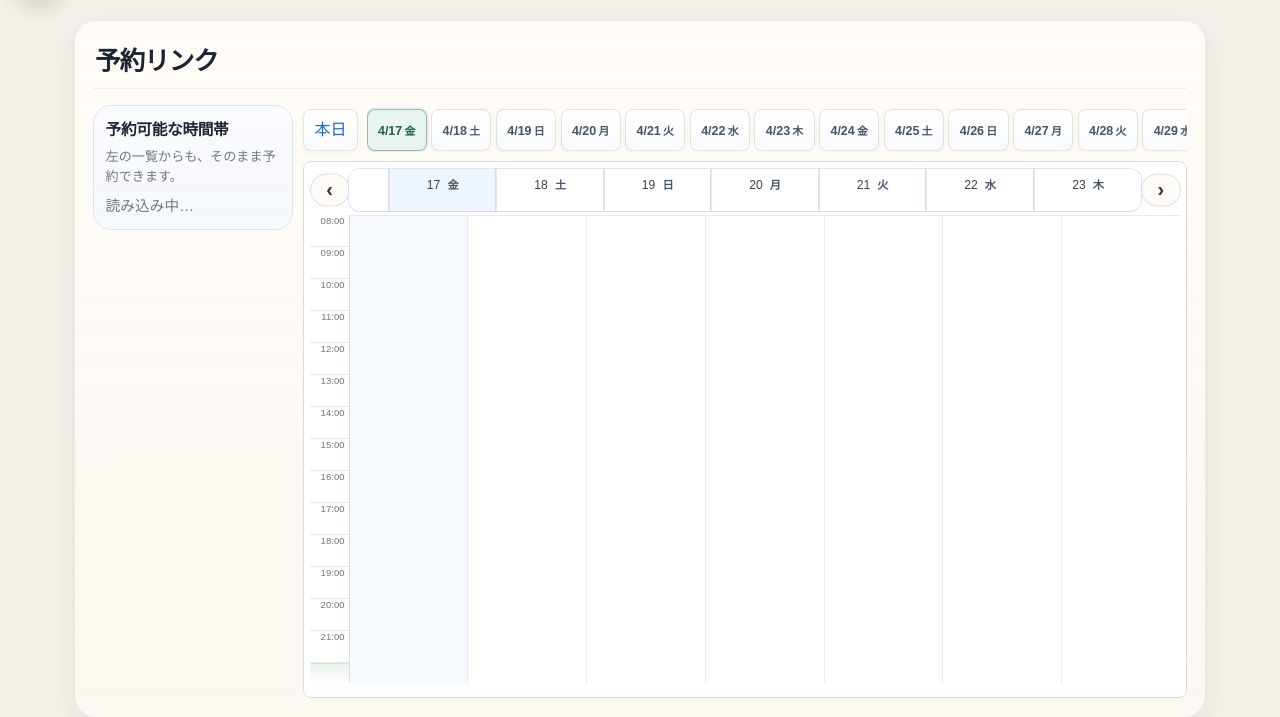
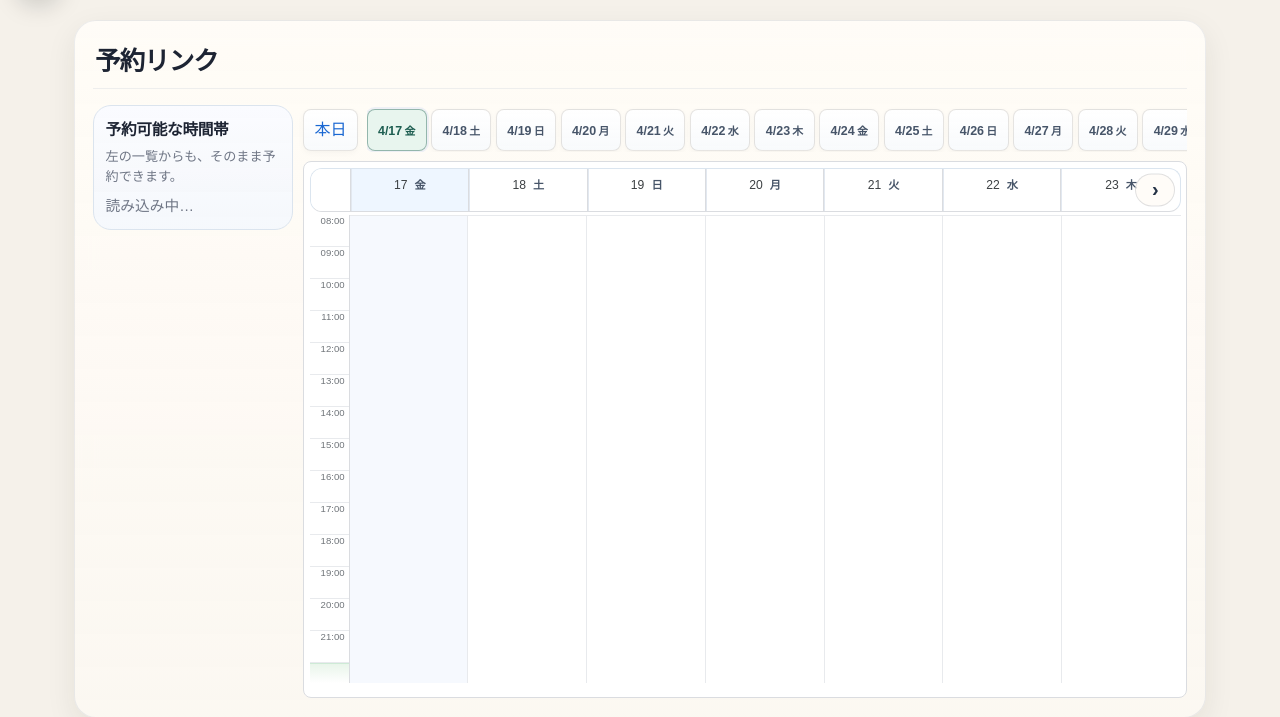
Before and after one commit to stezuka-lab/booking-app, a FastAPI app: page /app/booking/1 in a window 1280 px wide. Shown: the part 66-783 px from the top of the page. Run offline with FastAPI, Linux system fonts and the light colour scheme.

Commit message:
Hide booking header spacer visually

```diff
--- a/app/web/static/app.css
+++ b/app/web/static/app.css
@@ -1109,7 +1109,7 @@ code {
 .booking-grid-head-row {
   position: relative;
   margin-bottom: 0.22rem;
-  padding-inline: 2.4rem;
+  padding-inline: 0;
 }
 
 .booking-grid-head-row__arrow {
@@ -1124,11 +1124,11 @@ code {
 }
 
 #booking-grid-prev {
-  left: 0;
+  left: 0.35rem;
 }
 
 #booking-grid-next {
-  right: 0;
+  right: 0.35rem;
 }
 
 .booking-grid-date-row {
@@ -1144,8 +1144,9 @@ code {
   align-items: center;
   justify-content: center;
   color: transparent;
-  background: #f8fafc;
-  border-right: 1px solid #e2e8f0;
+  background: transparent;
+  border-right: none;
+  box-shadow: none;
 }
 
 .booking-grid-date-btn {
@@ -1158,6 +1159,10 @@ code {
   padding: 0.26rem 0.18rem;
   text-align: center;
   cursor: default;
+}
+
+.booking-grid-date-row .booking-grid-date-btn:first-of-type {
+  border-left: none;
 }
 
 .booking-grid-date-btn.is-today {
```
